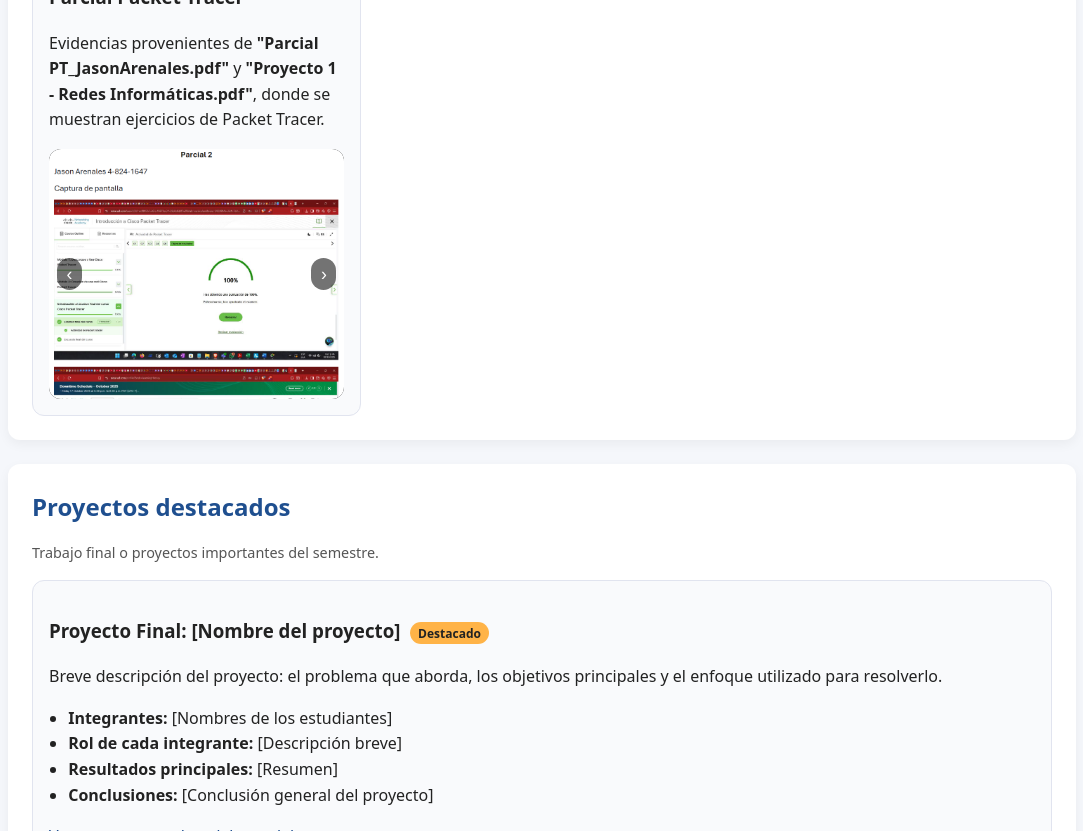
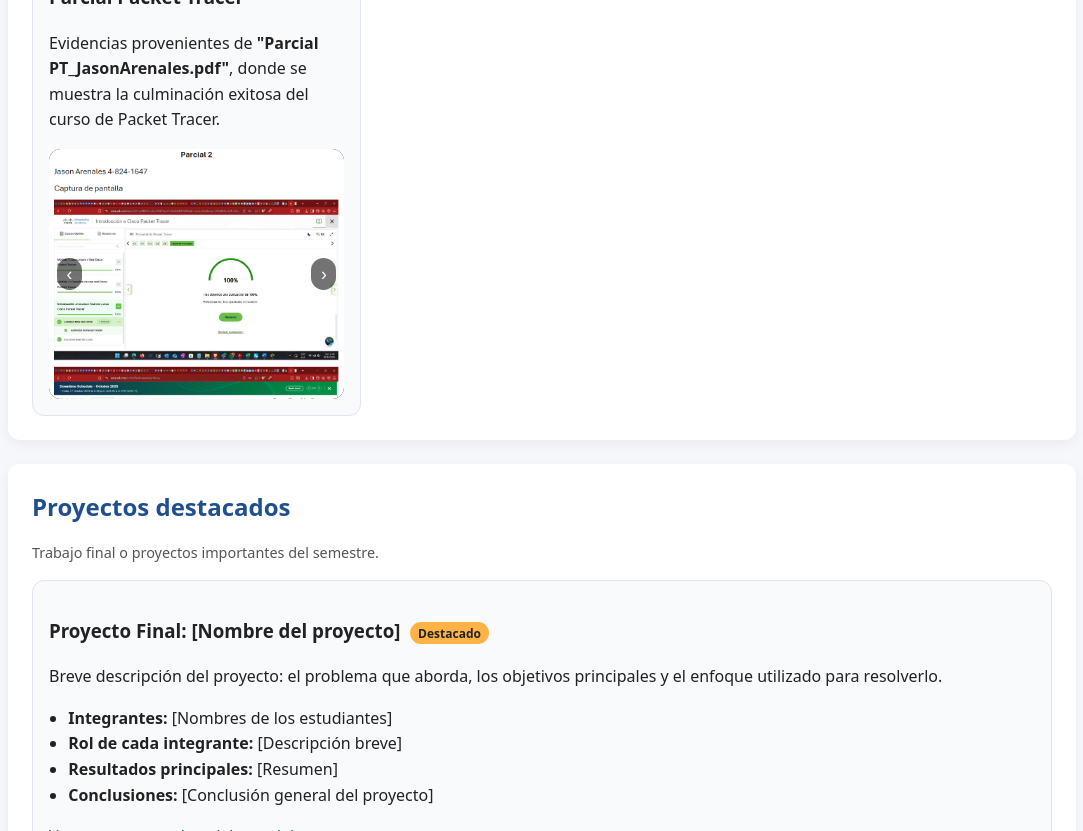
Before and after one commit to JasonArenales/portafolio-redes-2025, a plain HTML site: page index.html in a window 1280 px wide. Shown: the part 5670-6501 px from the top of the page, without its empty margins (98-1181 px from the left). Drawn offline with Linux system fonts and the light colour scheme.

Commit message:
Actualización

```diff
--- a/index.html
+++ b/index.html
@@ -564,7 +564,7 @@
         <!-- Evidencia 6 -->
         <article class="card">
             <h3>Parcial Packet Tracer</h3>
-            <p>Evidencias provenientes de <strong>"Parcial PT_JasonArenales.pdf"</strong> y <strong>"Proyecto 1 - Redes Informáticas.pdf"</strong>, donde se muestran ejercicios de Packet Tracer.</p>
+            <p>Evidencias provenientes de <strong>"Parcial PT_JasonArenales.pdf"</strong>, donde se muestra la culminación exitosa del curso de Packet Tracer.</p>
 
             <div class="slider" data-slider>
                 <div class="slider-track">
```
